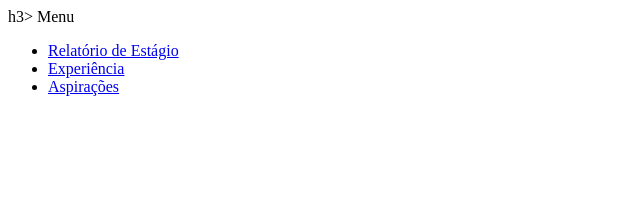
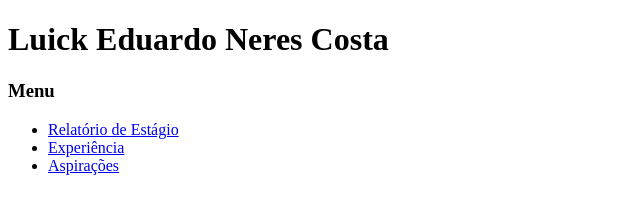
Before and after one commit to Lenc510/HTML-Elementos-de-texto, a plain HTML site: page index.html in a window 1280 px wide. Shown: the whole page, without its empty margins (0-640 px from the left). Drawn offline with Linux system fonts and the light colour scheme.

Commit message:
Mensagemde commmit

```diff
--- a/index.html
+++ b/index.html
@@ -3,11 +3,12 @@
   <head>
     <meta charset='UTF-8'/>
     <meta name="viewport" content="width=device-width, initial-scale=1.0" />
-		<title> Título da sua página </title>
+		<title> Luick Eduardo Neres Costa </title>
   </head>
 
   <body>
-    h3> Menu </h3>
+    <h1> Luick Eduardo Neres Costa </h1>
+    <h3> Menu </h3>
     <ul>
       <li><a href="estagio.html">Relatório de Estágio</a></li>
       <li><a href="experiencias.html">Experiência</a></li>
```
Also changed, not shown: estagio.html (+0 -2 lines).
